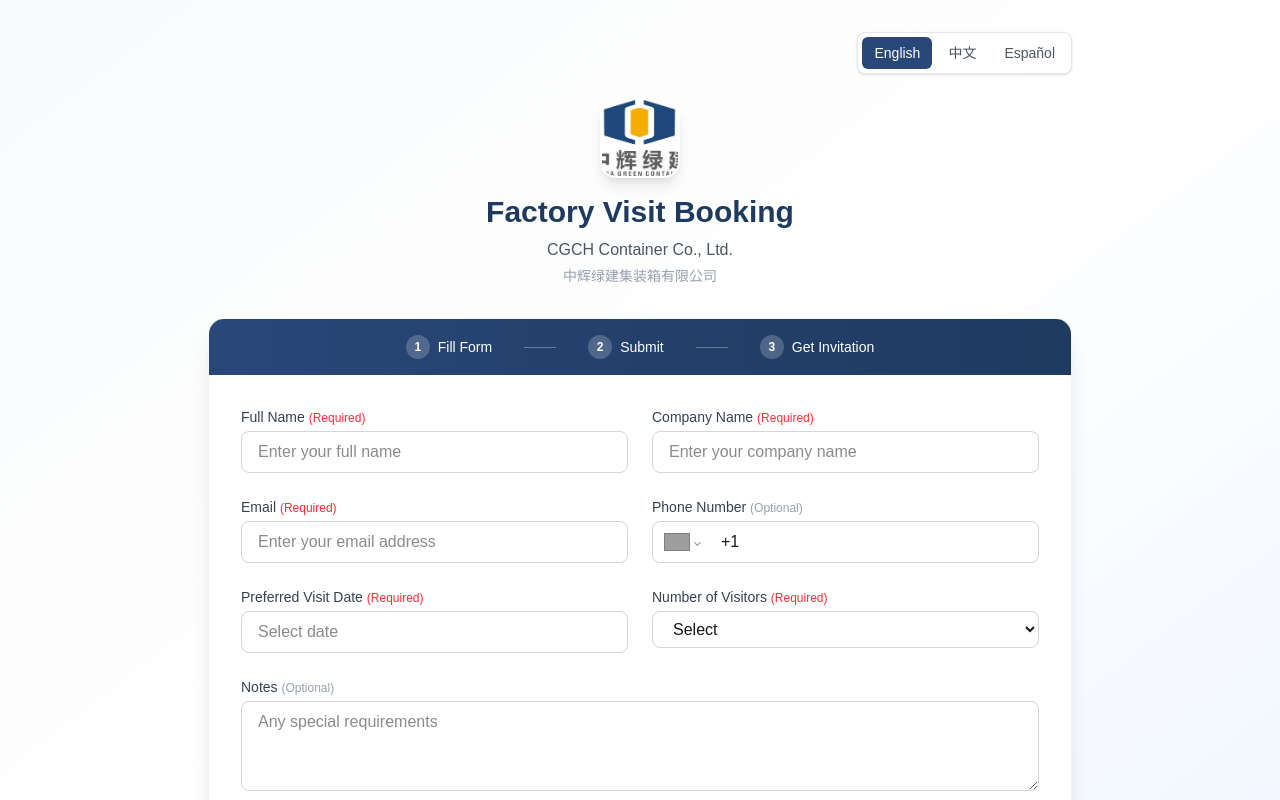
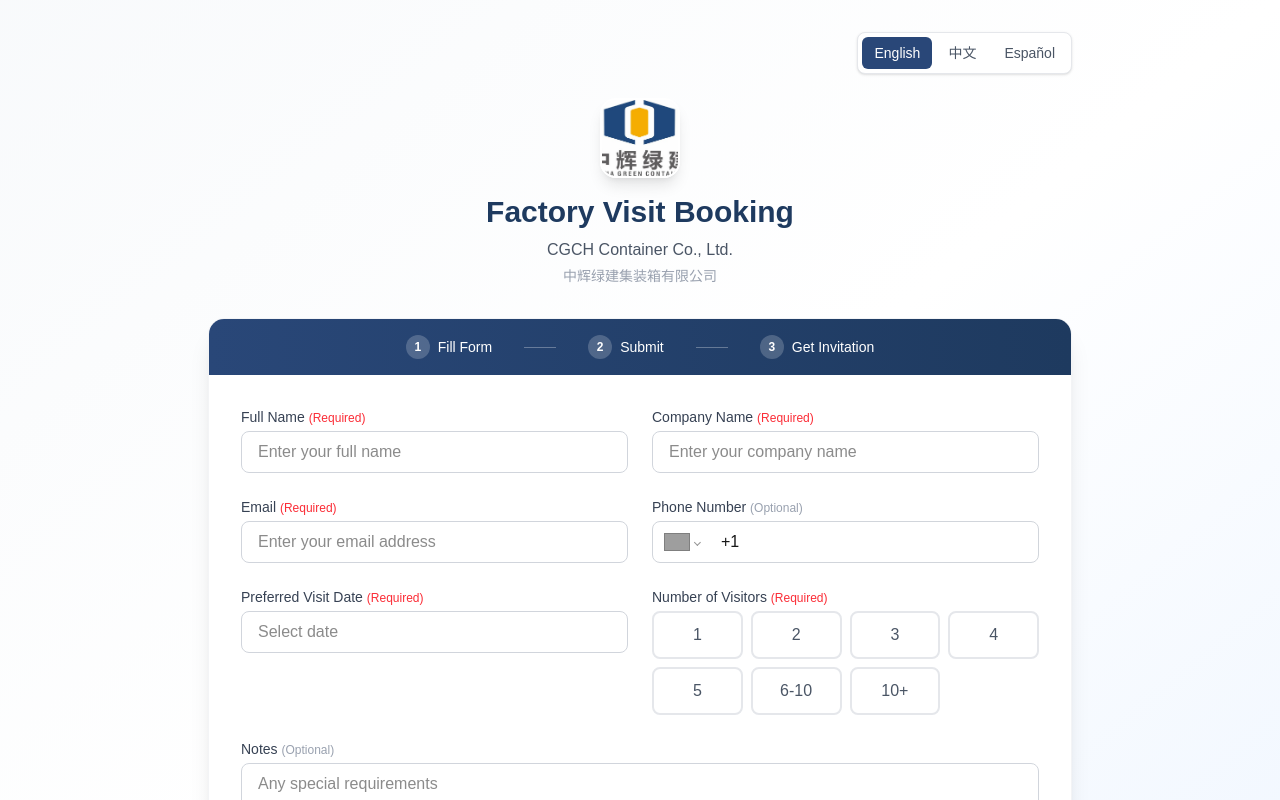
Before and after one commit to DilemmaVi/factory-invite, a Next.js app: page / in a window 1280 px wide. Shown: the top 800 px of the page. Built offline with nearby package versions, Linux system fonts and the light colour scheme; grey boxes are pictures that could not be loaded.

Commit message:
feat: replace native select with button group for visitor count

```diff
--- a/components/Form.tsx
+++ b/components/Form.tsx
@@ -179,22 +179,31 @@ export default function Form() {
 
         <div>
           {label(t("form.visitorCount"), true)}
-          <select
-            name="visitorCount"
-            value={formData.visitorCount}
-            onChange={handleChange}
-            required
-            className="w-full px-4 py-2 border border-gray-300 rounded-lg focus:ring-2 focus:ring-[#294778] focus:border-transparent"
-          >
-            <option value="">{t("form.select")}</option>
-            <option value="1">1 {t("form.person")}</option>
-            <option value="2">2 {t("form.persons")}</option>
-            <option value="3">3 {t("form.persons")}</option>
-            <option value="4">4 {t("form.persons")}</option>
-            <option value="5">5 {t("form.persons")}</option>
-            <option value="6-10">6-10 {t("form.persons")}</option>
-            <option value="10+">{t("form.10plus")}</option>
-          </select>
+          <div className="grid grid-cols-4 gap-2">
+            {[
+              { value: "1", label: "1" },
+              { value: "2", label: "2" },
+              { value: "3", label: "3" },
+              { value: "4", label: "4" },
+              { value: "5", label: "5" },
+              { value: "6-10", label: "6-10" },
+              { value: "10+", label: "10+" },
+            ].map((option) => (
+              <button
+                key={option.value}
+                type="button"
+                onClick={() => setFormData({ ...formData, visitorCount: option.value })}
+                className={`py-2.5 px-3 rounded-lg border-2 font-medium transition-all ${
+                  formData.visitorCount === option.value
+                    ? "border-[#294778] bg-[#294778] text-white shadow-md"
+                    : "border-gray-200 text-gray-600 hover:border-[#294778] hover:text-[#294778]"
+                }`}
+              >
+                {option.label}
+              </button>
+            ))}
+          </div>
+          <input type="hidden" name="visitorCount" value={formData.visitorCount} required />
         </div>
       </div>
 
```
